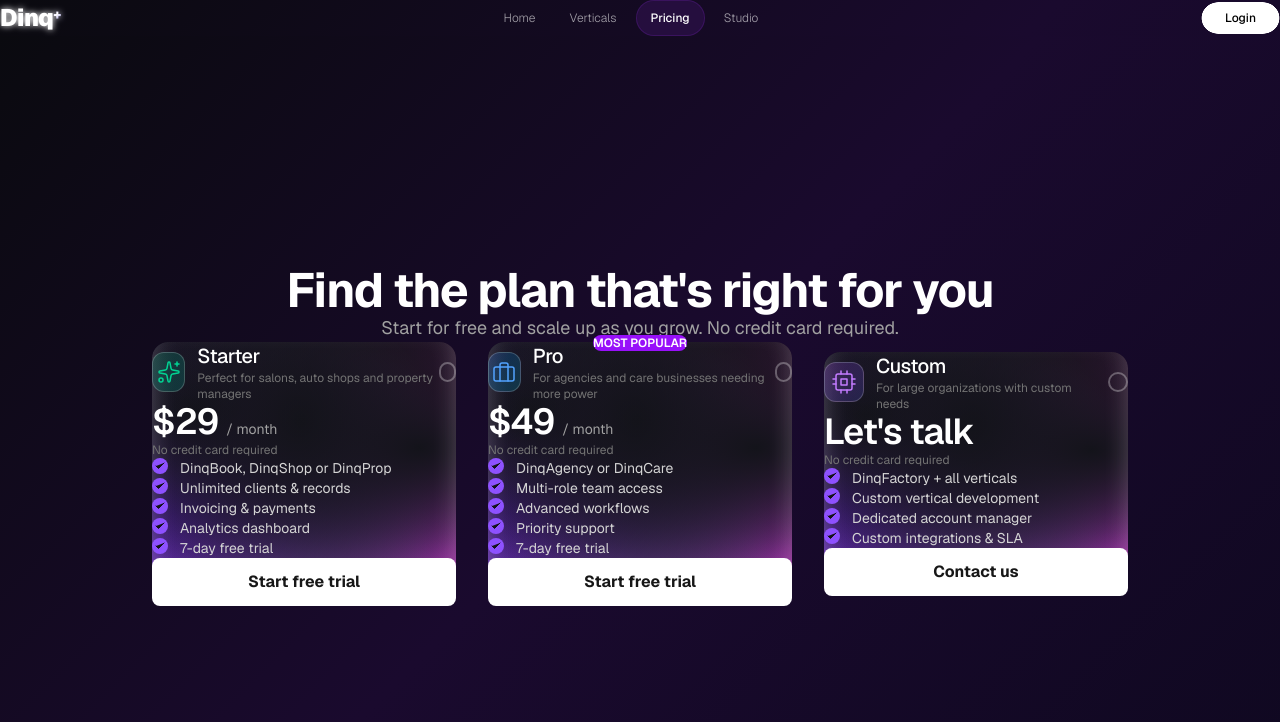
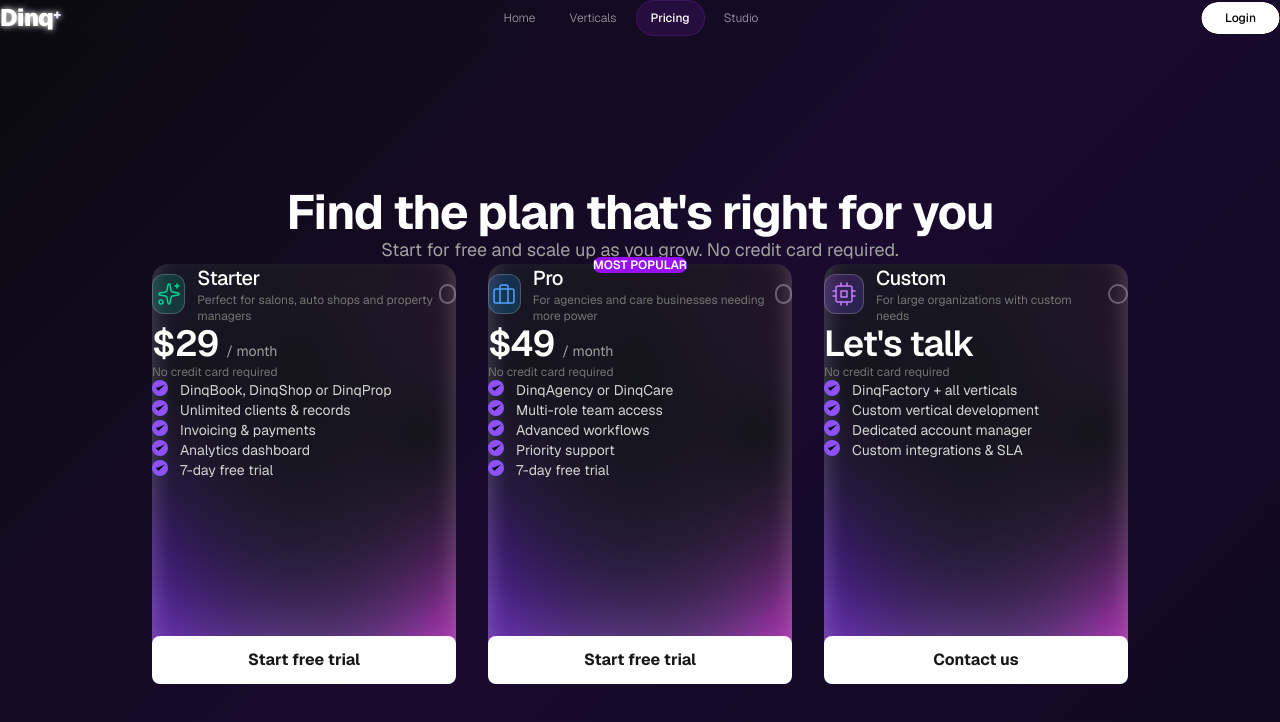
Before and after one commit to taydo44/dinqplus-marketing, a Next.js app in the folder dinqplus-marketing/: page /pricing in a window 1280 px wide. Shown: the top 722 px of the page. Built offline with nearby package versions, Linux system fonts and the light colour scheme.

Commit message:
fix: card min height

```diff
--- a/dinqplus-marketing/components/aurora-pricing.tsx
+++ b/dinqplus-marketing/components/aurora-pricing.tsx
@@ -78,7 +78,7 @@
         width: "19rem",
         backgroundColor: "hsla(240, 15%, 9%, 1)",
         backgroundImage: "radial-gradient(at 88% 40%, hsla(240, 15%, 9%, 1) 0px, transparent 85%), radial-gradient(at 49% 30%, hsla(240, 15%, 9%, 1) 0px, transparent 85%), radial-gradient(at 14% 26%, hsla(240, 15%, 9%, 1) 0px, transparent 85%), radial-gradient(at 0% 64%, hsla(263, 93%, 56%, 1) 0px, transparent 85%), radial-gradient(at 41% 94%, hsla(284, 100%, 84%, 1) 0px, transparent 85%), radial-gradient(at 100% 99%, hsla(306, 100%, 57%, 1) 0px, transparent 85%)",
-        boxShadow: "0px -16px 24px 0px rgba(255, 255, 255, 0.25) inset",
+        boxShadow: "0px -16px 24px 0px rgba(255, 255, 255, 0.25) inset", minHeight: "420px",
       }}
     >
       <style>{`@keyframes rotate { to { transform: translate(-50%, -50%) rotate(360deg); } }`}</style>
```
